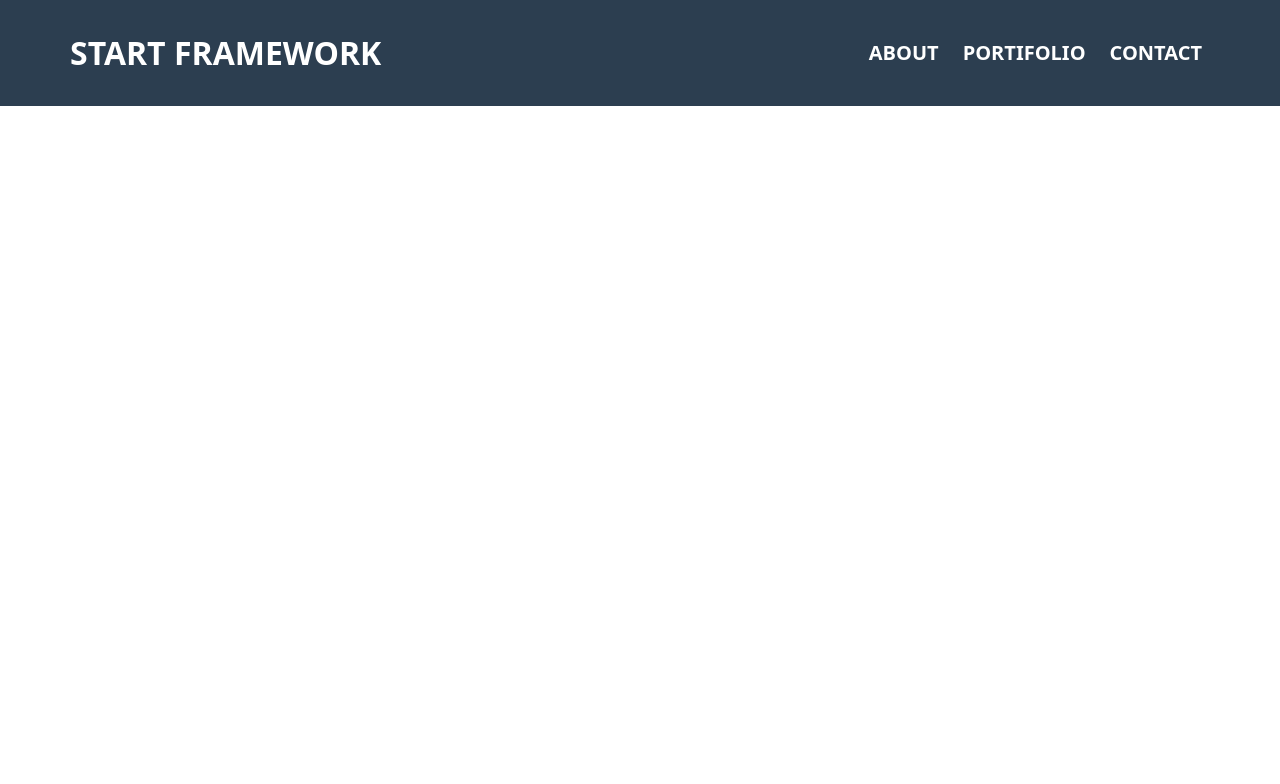
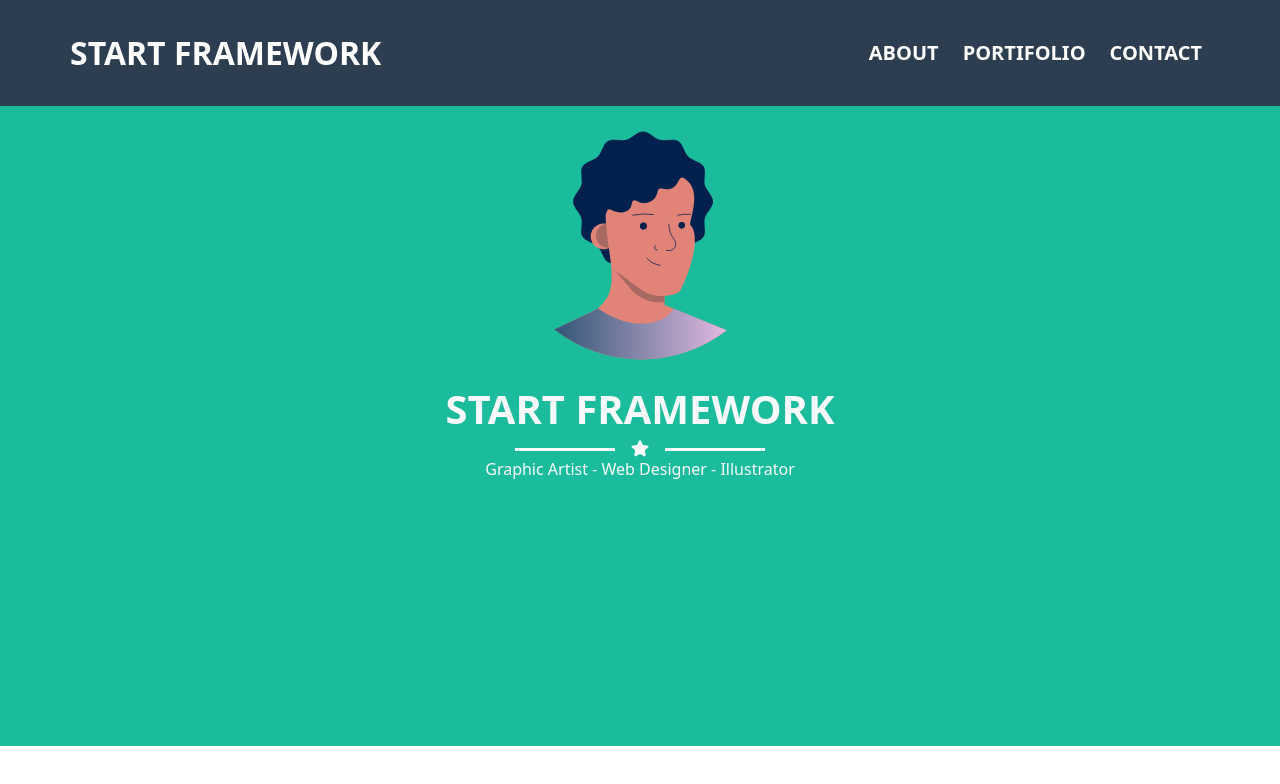
Before and after one commit to dev-fatoh/start-framework, a React (Vite) app: page / in a window 1280 px wide. Shown: the top 784 px of the page. Built offline with nearby package versions, Linux system fonts and the light colour scheme.

Commit message:
update base route to render home page

```diff
--- a/src/App.jsx
+++ b/src/App.jsx
@@ -12,6 +12,7 @@ function App() {
       path: "",
       element: <Layout />,
       children: [
+        { index: true, element: <Home title="start framework" /> },
         { path: "home", element: <Home title="start framework" /> },
         { path: "about", element: <About /> },
 
```
